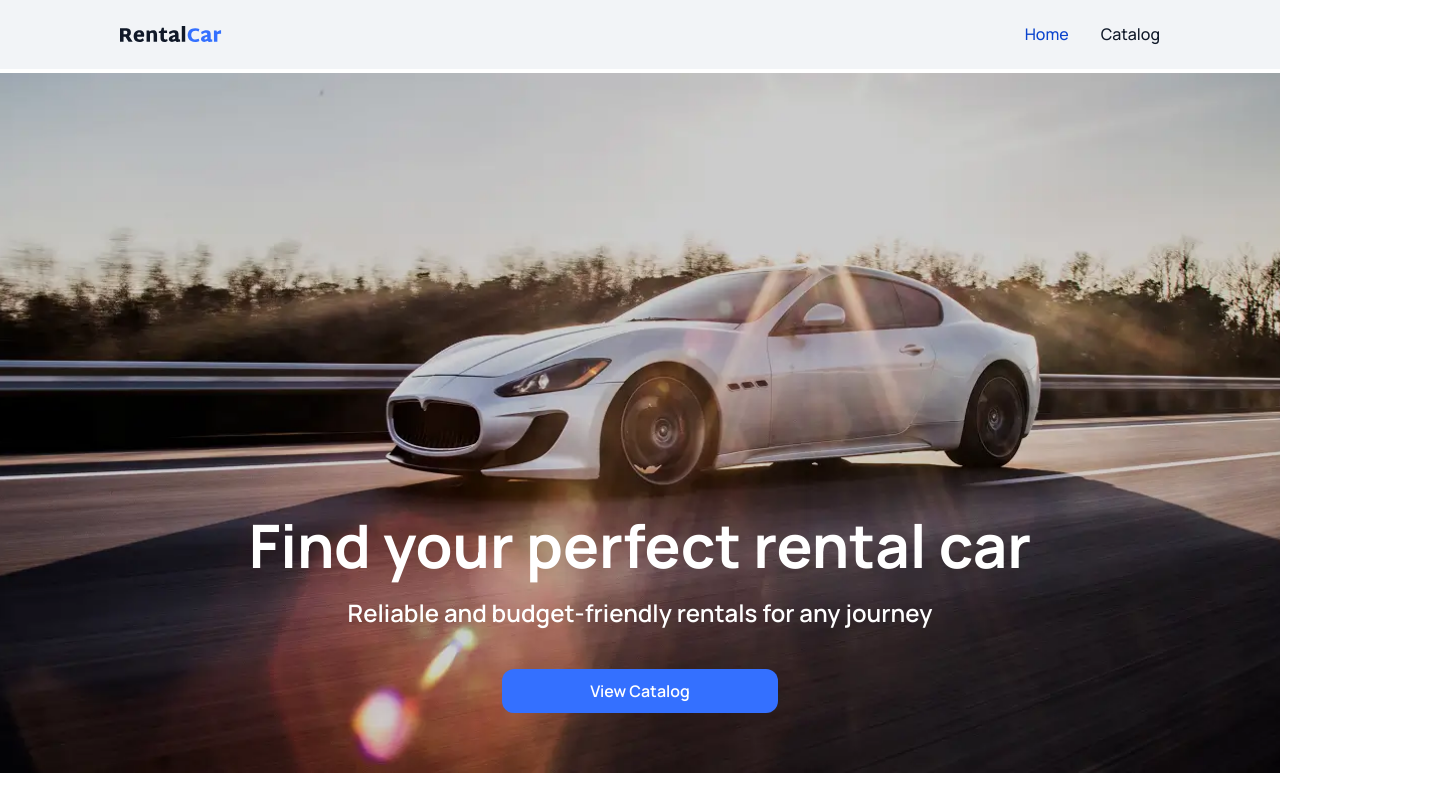
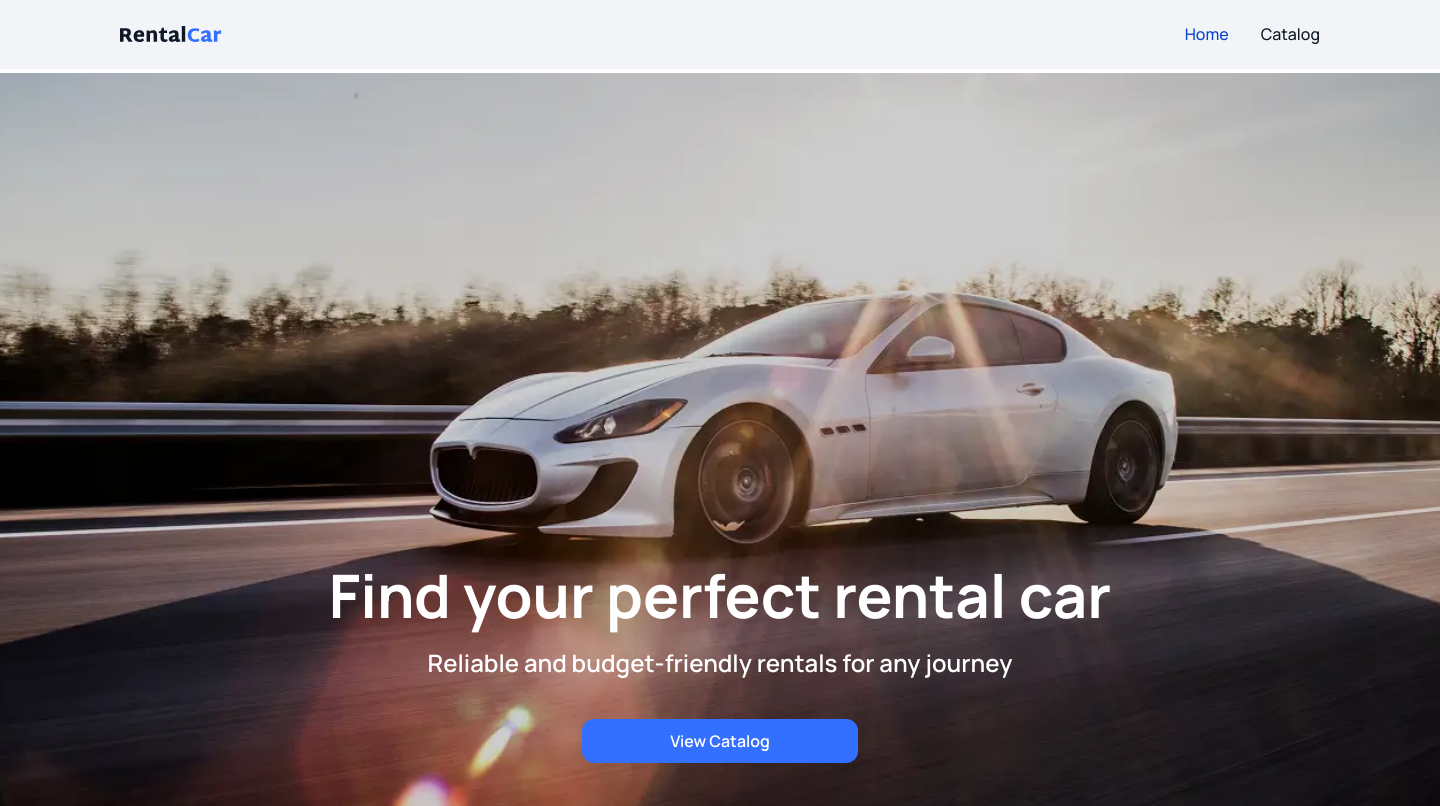
Before and after one commit to alisa777gul/rental-car, a React (Vite) app: page / in a window 1280 px wide. Shown: the top 806 px of the page, 1440 px wide, since content can reach past the window. Built offline with nearby package versions, Linux system fonts and the light colour scheme.

Commit message:
hero and others fixed styles

```diff
--- a/src/App.css
+++ /dev/null
@@ -1,60 +0,0 @@
-#root {
-  position: relative;
-  width: 100%;
-  margin: 0 auto;
-}
-
-:root {
-  --font-family: "Manrope", sans-serif;
-  --second-family: "Inter", sans-serif;
-
-  --color-main: #101929;
-
-  --color-grey: #8d929a;
-  --color-gray-light: #dadde1;
-
-  --color-badges: #f2f4f7;
-  --color-inputs: #f7f7f7;
-  --color-white: #ffffff;
-
-  --color-blue-button: #3470ff;
-  --color-blue-hover: #0b44cd;
-
-  input::-webkit-outer-spin-button,
-  input::-webkit-inner-spin-button {
-    -webkit-appearance: none;
-  }
-
-  .MuiMenu-paper {
-    overflow-y: auto;
-  }
-
-  .MuiMenu-paper::-webkit-scrollbar {
-    width: 8px;
-  }
-
-  .MuiMenu-paper::-webkit-scrollbar-thumb {
-    background-color: #888;
-    border-radius: 10px;
-    height: auto;
-  }
-
-  .MuiMenu-paper::-webkit-scrollbar-thumb:hover {
-    background-color: #cf2323; /* Цвет ползунка при наведении */
-  }
-
-  .MuiMenu-paper::-webkit-scrollbar-track {
-    background: transparent; /* Цвет дорожки скроллбара */
-    border-radius: 10px; /* Скругление дорожки */
-    margin-top: 12px;
-    margin-bottom: 12px;
-  }
-}
-
-.icon {
-  display: inline-block;
-
-  stroke-width: 0;
-  stroke: currentColor;
-  fill: var(--color-gray-light);
-}
--- a/src/App.jsx
+++ b/src/App.jsx
@@ -1,5 +1,4 @@
 import { lazy, Suspense } from "react";
-import "./App.css";
 
 import { Route, Routes } from "react-router-dom";
 import Loader from "./components/Loader/Loader.jsx";
--- a/src/components/CarList/CarList.module.css
+++ b/src/components/CarList/CarList.module.css
@@ -6,6 +6,10 @@
   justify-content: center;
   align-items: center;
   margin-bottom: 80px;
+  width: 100%;
+  min-width: 1200px;
+  flex: 1 1 auto;
+  align-self: stretch;
 }
 
 .noCars {
--- a/src/components/Header/Header.module.css
+++ b/src/components/Header/Header.module.css
@@ -2,10 +2,10 @@
   padding: 24px 120px;
   display: flex;
   flex-direction: row;
-
+  width: 100%;
   justify-content: space-between;
   align-items: center;
-  max-width: 1440px;
+  min-width: 1440px;
   border-bottom: 1px solid var(--color-badges);
   background-color: var(--color-badges);
   margin-bottom: 4px;
--- a/src/components/Hero/Hero.jsx
+++ b/src/components/Hero/Hero.jsx
@@ -3,7 +3,7 @@ import styles from "./Hero.module.css";
 
 export default function Hero() {
   return (
-    <section className={styles.hero}>
+    <div className={styles.hero}>
       <h1 className={styles.title}>Find your perfect rental car</h1>
       <p className={styles.text}>
         Reliable and budget-friendly rentals for any journey
@@ -11,6 +11,6 @@ export default function Hero() {
       <Link to="/catalog" className={styles.link}>
         View Catalog
       </Link>
-    </section>
+    </div>
   );
 }
--- a/src/components/Hero/Hero.module.css
+++ b/src/components/Hero/Hero.module.css
@@ -2,15 +2,18 @@
   background: rgba(0, 0, 0, 0.2) url("../../assets/hero.webp") no-repeat top
     left;
   width: 100%;
-  max-width: 1440px;
-  height: 700px;
+  /* max-width: 1440px; */
+  height: auto;
   background-size: cover;
   background-position: center;
   padding: 436px 0 60px 0;
+  height: 100vh;
+
   display: flex;
   flex-direction: column;
   justify-content: center;
   align-items: center;
+  overflow: hidden;
 }
 
 @media only screen and (min-device-pixel-ratio: 2),
--- a/src/index.css
+++ b/src/index.css
@@ -40,21 +40,37 @@
   }
 
   .MuiMenu-paper::-webkit-scrollbar-thumb {
-    background-color: #888;
+    background-color: var(--color-grey);
     border-radius: 10px;
     height: auto;
-  }
-
-  .MuiMenu-paper::-webkit-scrollbar-thumb:hover {
-    background-color: #cf2323; /* Цвет ползунка при наведении */
+    cursor: pointer;
   }
 
   .MuiMenu-paper::-webkit-scrollbar-track {
-    background: transparent; /* Цвет дорожки скроллбара */
-    border-radius: 10px; /* Скругление дорожки */
+    background: transparent;
+    border-radius: 10px;
     margin-top: 12px;
     margin-bottom: 12px;
   }
+}
+::-webkit-scrollbar {
+  width: 8px;
+}
+
+::-webkit-scrollbar-thumb {
+  background-color: var(--color-blue-button);
+  border-radius: 10px;
+  height: auto;
+  cursor: pointer;
+}
+
+::-webkit-scrollbar-thumb:hover {
+  background-color: var(--color-blue-hover);
+}
+
+::-webkit-scrollbar-track {
+  background: transparent; /* Цвет фона дорожки */
+  border-radius: 10px;
 }
 
 .icon {
@@ -74,13 +90,15 @@ body {
 
   margin: 0 auto;
   background-color: var(--color-white);
-  max-width: 1440px;
+  width: 1440px;
+
   color: var(--color-main);
 }
 
 html {
   box-sizing: border-box;
   scroll-behavior: smooth;
+  overflow-y: auto;
 }
 
 input {
@@ -127,6 +145,7 @@ section {
   margin: 0 auto;
   margin-bottom: 60px;
   width: 100%;
+  min-height: 100vh;
 }
 
 input:hover,
```
